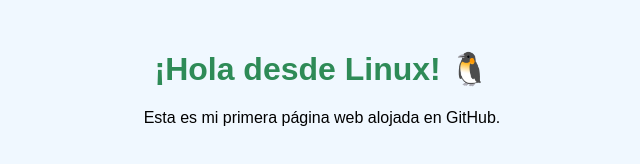
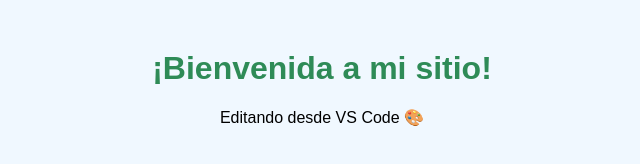
Before and after one commit to Elizabethlia/mi_primera_pagina_web, a plain HTML site: page index.html in a window 1280 px wide. Shown: the whole page, without its empty margins (318-958 px from the left). Drawn offline with Linux system fonts and the light colour scheme.

Commit message:
Añade nuevo contenido a la página

```diff
--- a/index.html
+++ b/index.html
@@ -2,13 +2,11 @@
 <html lang="es">
 <head>
     <meta charset="UTF-8">
-    <meta name="viewport" content="width=device-width, initial-scale=1.0">
-    <title>Mi Primera Página</title>
+    <title>Mi Proyecto</title>
     <link rel="stylesheet" href="style.css">
 </head>
 <body>
-    <h1>¡Hola desde Linux! 🐧</h1>
-    <p>Esta es mi primera página web alojada en GitHub.</p>
-    <script src="script.js"></script>
+    <h1>¡Bienvenida a mi sitio!</h1>
+    <p>Editando desde VS Code 🎨</p>
 </body>
 </html>
```
